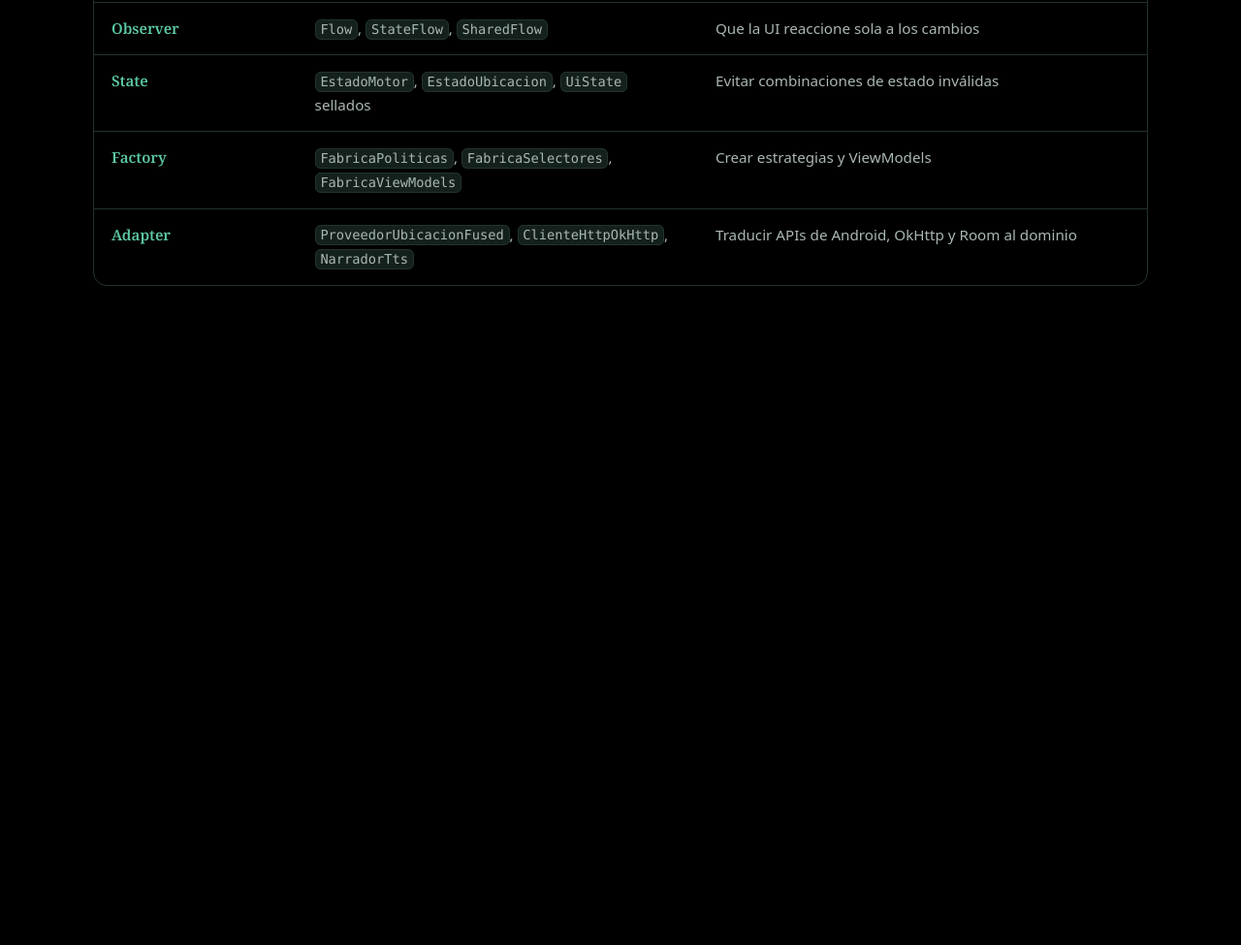
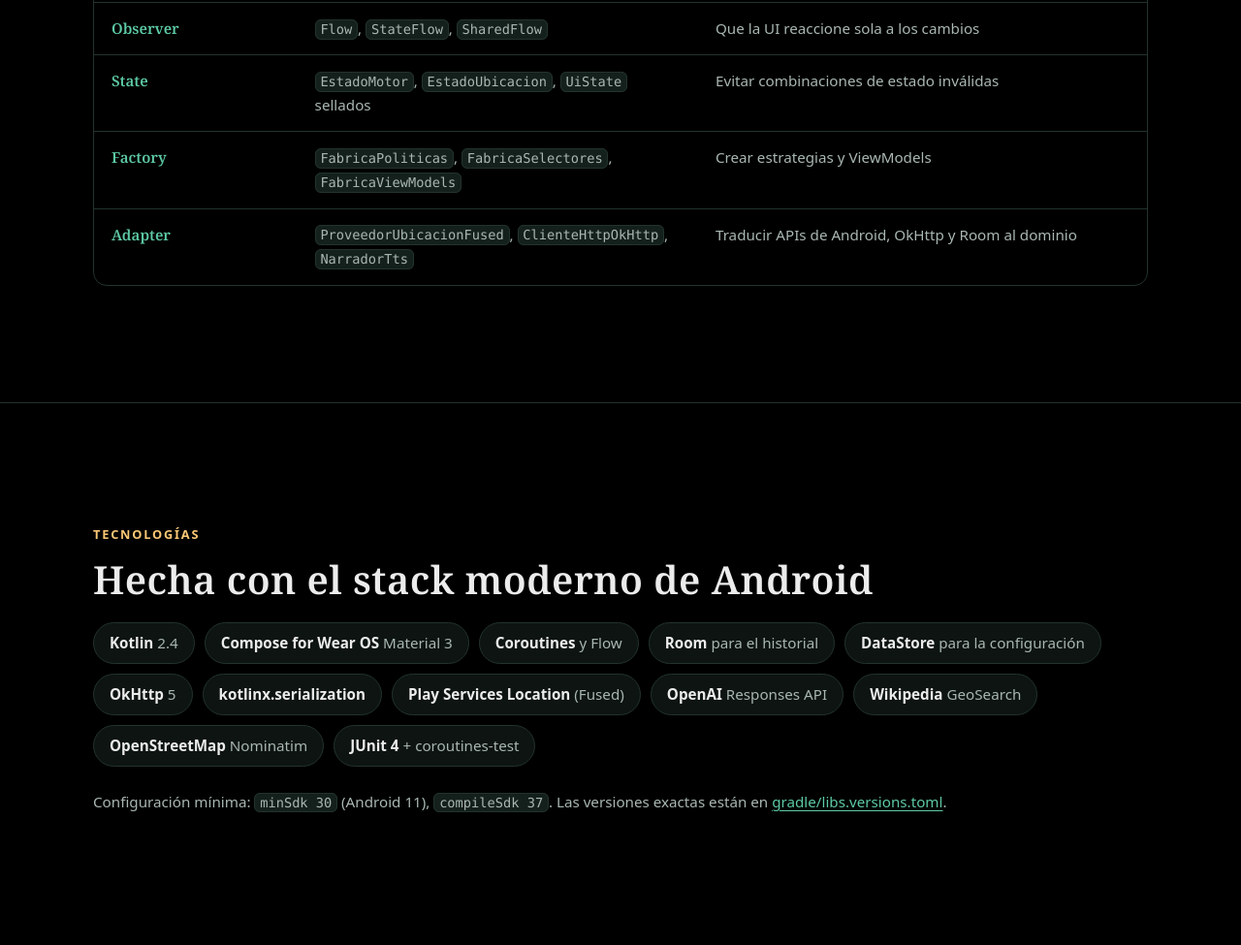
Before and after one commit to Daxlejo/ExplorIA, a plain HTML site: page web/index.html in a window 1280 px wide. Shown: the part 6809-7784 px from the top of the page at 97% size. Before the commit the page ends 7224 px from the top, so only its background shows below. Drawn offline with Linux system fonts and the light colour scheme.

Commit message:
feat(web): agregar la sección de tecnologías
Co-Authored-By: Claude Opus 5.5 <noreply@anthropic.com>

```diff
--- a/web/index.html
+++ b/web/index.html
@@ -247,6 +247,28 @@
         </div>
       </div>
     </section>
+
+    <section class="seccion" id="tecnologias" aria-labelledby="titulo-tecnologias">
+      <div class="contenedor">
+        <p class="seccion__eyebrow">Tecnologías</p>
+        <h2 id="titulo-tecnologias">Hecha con el stack moderno de Android</h2>
+        <ul class="etiquetas">
+          <li><strong>Kotlin</strong> 2.4</li>
+          <li><strong>Compose for Wear OS</strong> Material 3</li>
+          <li><strong>Coroutines</strong> y Flow</li>
+          <li><strong>Room</strong> para el historial</li>
+          <li><strong>DataStore</strong> para la configuración</li>
+          <li><strong>OkHttp</strong> 5</li>
+          <li><strong>kotlinx.serialization</strong></li>
+          <li><strong>Play Services Location</strong> (Fused)</li>
+          <li><strong>OpenAI</strong> Responses API</li>
+          <li><strong>Wikipedia</strong> GeoSearch</li>
+          <li><strong>OpenStreetMap</strong> Nominatim</li>
+          <li><strong>JUnit 4</strong> + coroutines-test</li>
+        </ul>
+        <p class="nota">Configuración mínima: <code>minSdk 30</code> (Android 11), <code>compileSdk 37</code>. Las versiones exactas están en <a href="https://github.com/Daxlejo/ExplorIA/blob/master/gradle/libs.versions.toml">gradle/libs.versions.toml</a>.</p>
+      </div>
+    </section>
   </main>
 
   <footer class="pie" id="creditos">
--- a/web/styles.css
+++ b/web/styles.css
@@ -565,3 +565,26 @@ code {
   white-space: nowrap;
   border: 0;
 }
+
+/* Etiquetas de tecnologías */
+.etiquetas {
+  display: flex;
+  flex-wrap: wrap;
+  gap: 10px;
+  list-style: none;
+  margin: 0;
+  padding: 0;
+}
+
+.etiquetas li {
+  border: 1px solid var(--borde);
+  background: var(--superficie);
+  border-radius: var(--radio-pildora);
+  padding: 8px 16px;
+  color: var(--texto-suave);
+  font-size: 0.95rem;
+}
+
+.etiquetas strong {
+  color: var(--texto);
+}
```
